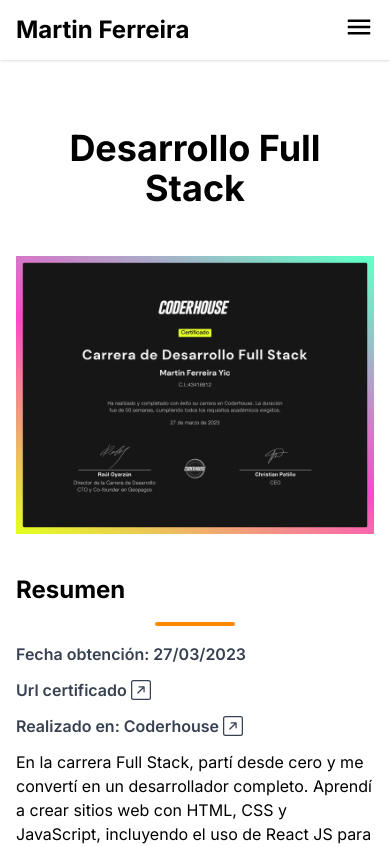
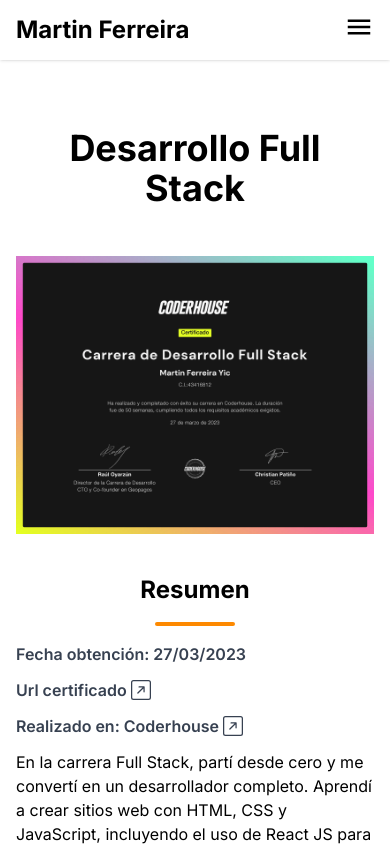
Before and after one commit to martinfyic/portfolio-ts, a Next.js app: page /certificate/carrera-de-desarroll-full-stack in a window 390 px wide. Shown: the top 846 px of the page. Built offline with nearby package versions, Linux system fonts and the light colour scheme; what nodemailer-smtp-transport would draw is missing.

Commit message:
fix: :bug: fix Resumen  class

```diff
--- a/app/certificate/[slug]/page.tsx
+++ b/app/certificate/[slug]/page.tsx
@@ -65,7 +65,7 @@ const CertificatePage = async ({ params }: { params: { slug: string } }) => {
 					data-aos="zoom-in"
 				/>
 			</picture>
-			<h2 className="text-left md:text-center font-bold text-2xl md:text-3xl mb-3">
+			<h2 className="text-center font-bold text-2xl md:text-3xl mb-3">
 				Resumen
 				<hr className="w-20 h-1 mx-auto my-4 bg-primary border-0 rounded" />
 			</h2>
```
